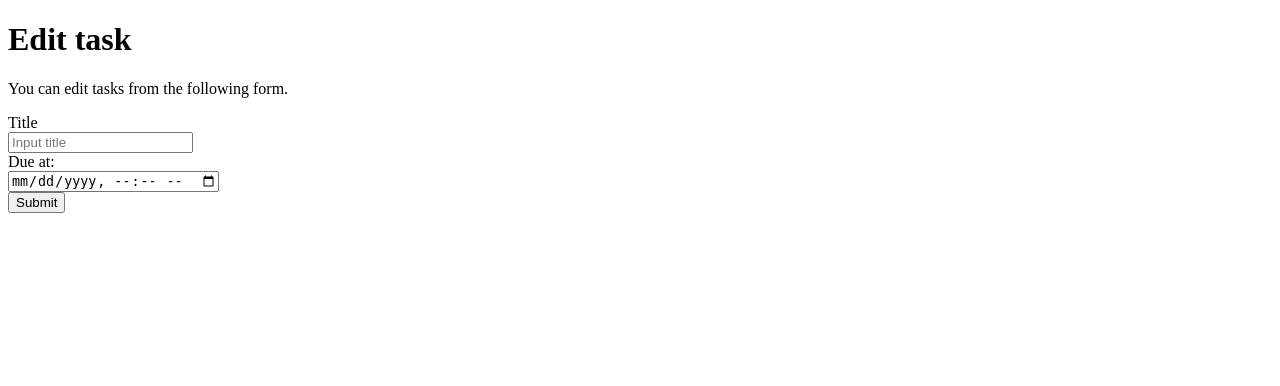
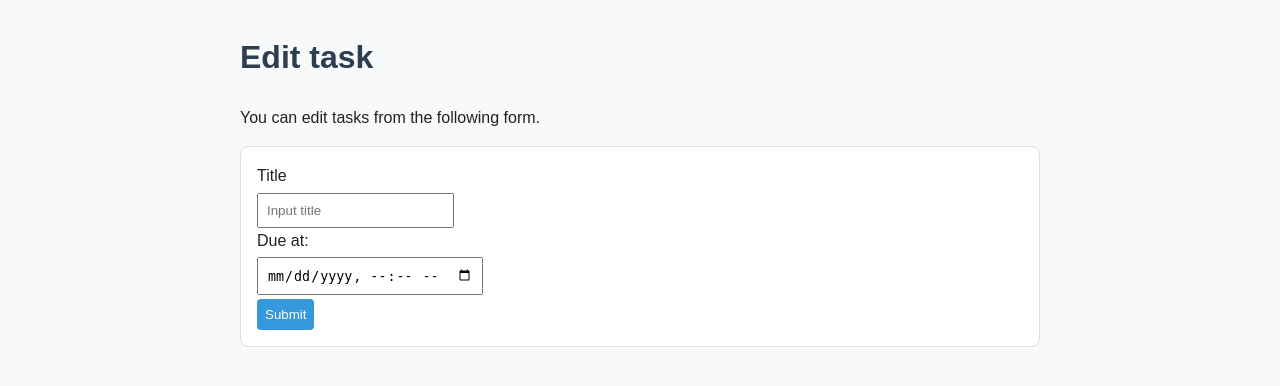
Before and after one commit to s1f10250198/django-test-exercise, a Django app: template todo/templates/todo/edit.html in a window 1280 px wide. Shown: the top 386 px of the page. Run offline with Django 5.2, Linux system fonts and the light colour scheme; the template is opened without the code that fills it, so the values that code supplies are empty.

Commit message:
cssの追加

```diff
--- /dev/null
+++ b/todo/static/todo/style.css
@@ -0,0 +1,50 @@
+body {
+    font-family: Arial, sans-serif;
+    margin: 2rem auto;
+    max-width: 800px;
+    padding: 0 1rem;
+    line-height: 1.6;
+    background-color: #f8f9fa;
+    color: #222;
+}
+
+h1 {
+    color: #2c3e50;
+}
+
+form {
+    background: #fff;
+    padding: 1rem;
+    border: 1px solid #ddd;
+    border-radius: 8px;
+}
+
+input, button {
+    padding: 0.5rem;
+    margin-top: 0.25rem;
+}
+
+button {
+    background-color: #3498db;
+    color: white;
+    border: none;
+    border-radius: 4px;
+    cursor: pointer;
+}
+
+.text {
+    background: #fff;
+    padding: 1rem;
+    margin-top: 1rem;
+    border: 1px solid #ddd;
+    border-radius: 8px;
+}
+
+a {
+    color: #2980b9;
+    text-decoration: none;
+}
+
+a:hover {
+    text-decoration: underline;
+}
--- a/todo/templates/todo/detail.html
+++ b/todo/templates/todo/detail.html
@@ -6,6 +6,7 @@
     <title>To Do Application</title>
     <meta charset="UTF-8">
     <meta name="author" content="INIAD">
+    <link rel="stylesheet" href="{% static 'todo/style.css' %}">
   </head>
 
   <body>
--- a/todo/templates/todo/edit.html
+++ b/todo/templates/todo/edit.html
@@ -6,6 +6,7 @@
     <title>To Do Application</title>
     <meta charset="UTF-8">
     <meta name="author" content="INIAD">
+    <link rel="stylesheet" href="{% static 'todo/style.css' %}">
   </head>
 
   <body>
--- a/todo/templates/todo/index.html
+++ b/todo/templates/todo/index.html
@@ -6,6 +6,7 @@
     <title>To Do Application</title>
     <meta charset="UTF-8">
     <meta name="author" content="INIAD">
+    <link rel="stylesheet" href="{% static 'todo/style.css' %}">
   </head>
 
   <body>
```
